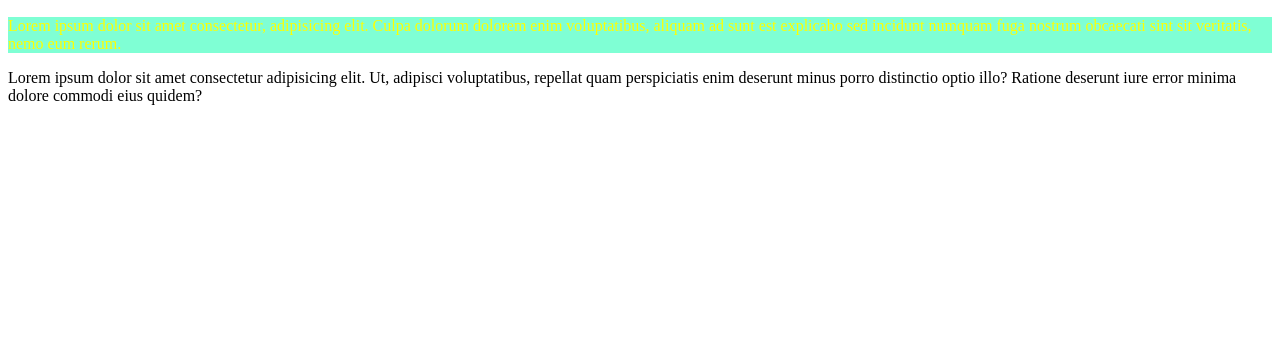
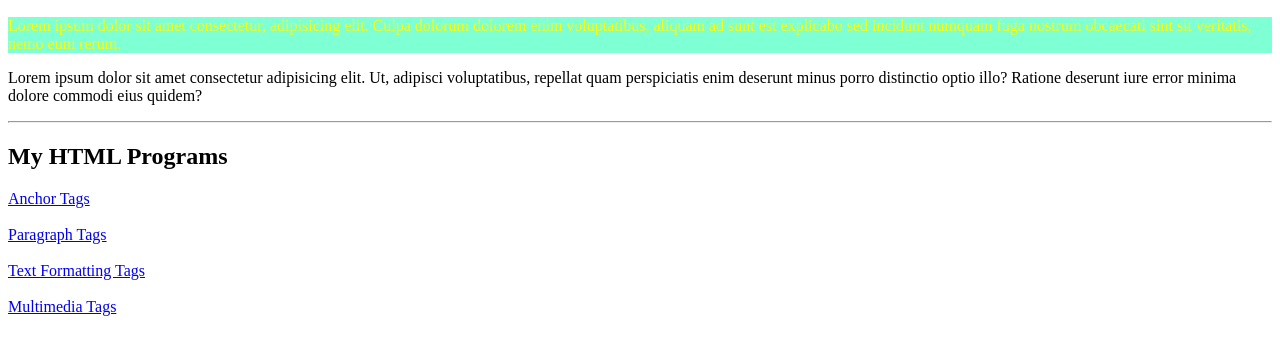
Before and after one commit to saivishnu2827/HTML, a plain HTML site: page index.html in a window 1280 px wide. Shown: the part 168-522 px from the top of the page. Drawn offline with Linux system fonts and the light colour scheme.

Commit message:
Add files via upload

```diff
--- a/index.html
+++ b/index.html
@@ -15,5 +15,12 @@
     <!-- style , font size, font family means times romal , airal ,text align ,padding, decarators all these are also attributes-->
     <p >Lorem ipsum dolor sit amet consectetur adipisicing elit. Ut, adipisci voluptatibus, repellat quam perspiciatis enim deserunt minus porro distinctio optio illo? Ratione deserunt iure error minima dolore commodi eius quidem?</p>
 
+    <hr>
+    <h2>My HTML Programs</h2>
+    <a href = "anchor.html">Anchor Tags</a><br><br>
+    <a href = "paragraph.html">Paragraph Tags</a><br><br>
+    <a href = "textformatting.html">Text Formatting Tags</a><br><br>
+    <a href = "multimediatags.html">Multimedia Tags</a><br><br>
+
 </body>
 </html>
```
